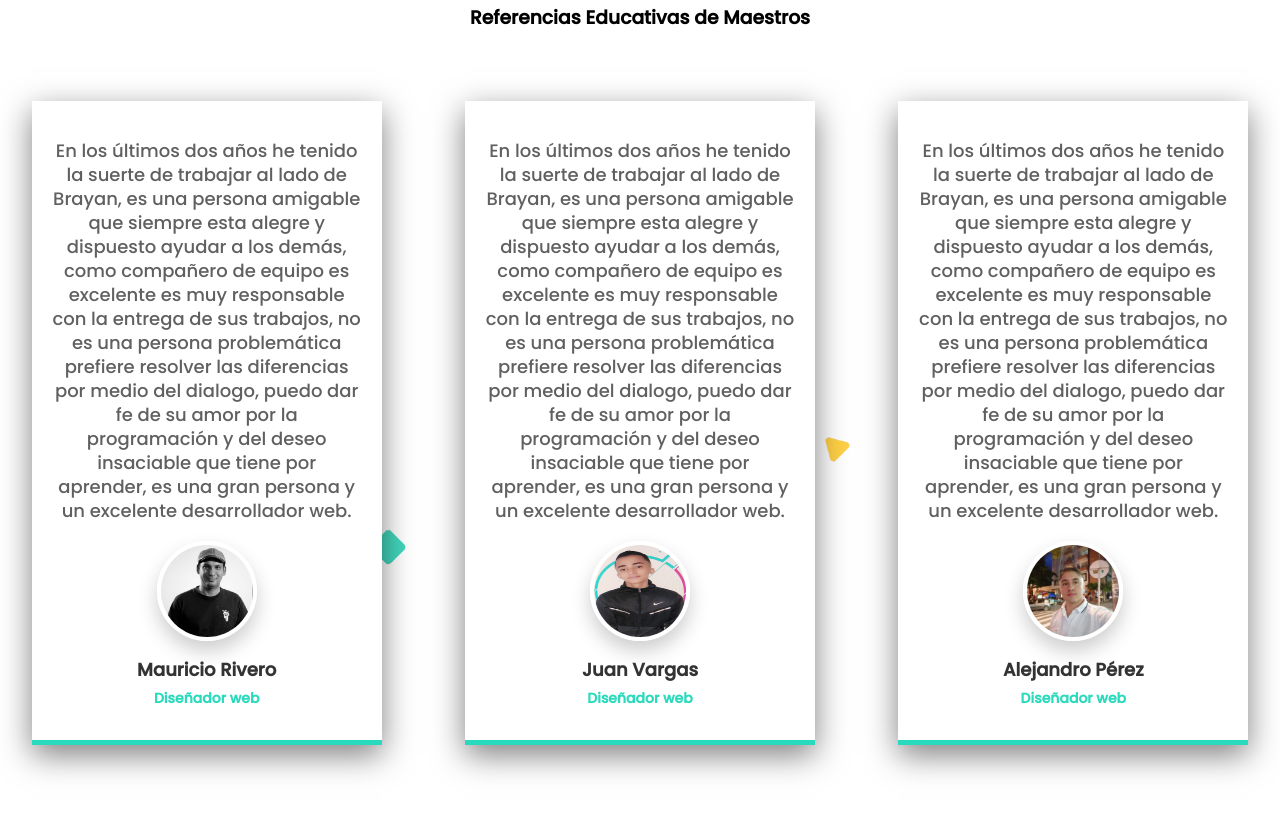
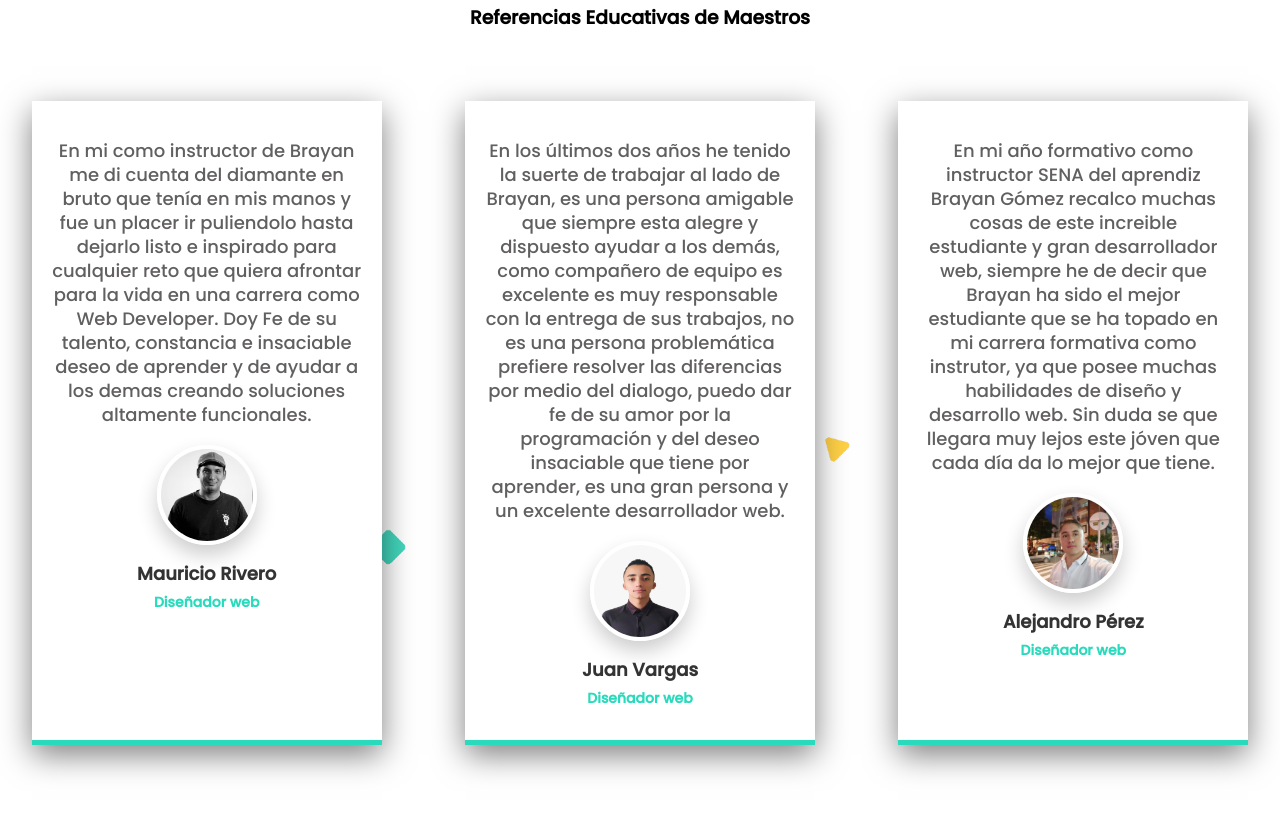
Before and after one commit to brayangomez22/brago-website, a plain HTML site: page index.html in a window 1280 px wide. Shown: the part 8325-9140 px from the top of the page. Drawn offline with Linux system fonts and the light colour scheme; a script that the page names is missing; files whose address does not match are found by name.

Commit message:
add message of Alejandro

```diff
--- a/css/contact.css
+++ b/css/contact.css
@@ -106,7 +106,6 @@
 }
 
 .c-heading h1{
-	font-family: Roboto;
 	color: #e7eef3;
 	font-size: 2.5rem;
 	font-weight: lighter;
@@ -115,7 +114,6 @@
 }
 
 .c-heading p{
-	font-family: Roboto;
 	color:#cecece;
 	font-size: 0.8rem;
 	font-weight: lighter;
--- a/css/services.css
+++ b/css/services.css
@@ -128,7 +128,6 @@
 @media(max-width:1050px){
 	.services .s-box-container{
 		flex-wrap: wrap;
-
 	}
 	.services{
 		height: auto;
--- a/css/skills.css
+++ b/css/skills.css
@@ -11,7 +11,7 @@
 	justify-content: space-around;
 	align-items: center;
 	width:90%;
-	margin:auto auto 50px auto;
+	margin: auto auto 50px auto;
 }
 
 .skill-text{
--- a/index.html
+++ b/index.html
@@ -40,7 +40,7 @@
     ================================================-->
     <div id="preloader">
       <div class="loading-area">
-          <div class="circle"></div>
+        <div class="circle"></div>
       </div>
       <div class="left-side"></div>
       <div class="right-side"></div>
@@ -386,7 +386,7 @@
     <!--==============================================
     ==================================================
     ==================================================
-    SERVICES
+     SERVICES
     ==================================================
     ==================================================
     ================================================-->
@@ -735,7 +735,7 @@
       <div class="card">
           <div class="layer"></div>
           <div class="content">
-              <p>En los últimos dos años he tenido la suerte de trabajar al lado de Brayan, es una persona amigable que siempre esta alegre y dispuesto ayudar a los demás, como compañero de equipo es excelente es muy responsable con la entrega de sus trabajos, no es una persona problemática prefiere resolver las diferencias por medio del dialogo, puedo dar fe de su amor por la programación y del deseo insaciable que tiene por aprender, es una gran persona y un excelente desarrollador web.</p>
+              <p>En mi como instructor de Brayan me di cuenta del diamante en bruto que tenía en mis manos y fue un placer ir puliendolo hasta dejarlo listo e inspirado para cualquier reto que quiera afrontar para la vida en una carrera como Web Developer. Doy Fe de su talento, constancia e insaciable deseo de aprender y de ayudar a los demas creando soluciones altamente funcionales.</p>
               <div class="image">
                   <img src="./images/testimonials/mauricio.jpg" alt="">
               </div>
@@ -750,7 +750,7 @@
           <div class="content">
               <p>En los últimos dos años he tenido la suerte de trabajar al lado de Brayan, es una persona amigable que siempre esta alegre y dispuesto ayudar a los demás, como compañero de equipo es excelente es muy responsable con la entrega de sus trabajos, no es una persona problemática prefiere resolver las diferencias por medio del dialogo, puedo dar fe de su amor por la programación y del deseo insaciable que tiene por aprender, es una gran persona y un excelente desarrollador web.</p>
               <div class="image">
-                  <img src="./images/testimonials/juan.png" alt="">
+                  <img src="./images/testimonials/juan.jpg" alt="">
               </div>
               <div class="details">
                   <h2>Juan Vargas <br> <span>Diseñador web</span></h2>
@@ -761,7 +761,7 @@
       <div class="card">
           <div class="layer"></div>
           <div class="content">
-              <p>En los últimos dos años he tenido la suerte de trabajar al lado de Brayan, es una persona amigable que siempre esta alegre y dispuesto ayudar a los demás, como compañero de equipo es excelente es muy responsable con la entrega de sus trabajos, no es una persona problemática prefiere resolver las diferencias por medio del dialogo, puedo dar fe de su amor por la programación y del deseo insaciable que tiene por aprender, es una gran persona y un excelente desarrollador web.</p>
+              <p>En mi año formativo como instructor SENA del aprendiz Brayan Gómez recalco muchas cosas de este increible estudiante y gran desarrollador web, siempre he de decir que Brayan ha sido el mejor estudiante que se ha topado en mi carrera formativa como instrutor, ya que posee muchas habilidades de diseño y desarrollo web. Sin duda se que llegara muy lejos este jóven que cada día da lo mejor que tiene.</p>
               <div class="image">
                   <img src="./images/testimonials/alejandro.jpg" alt="">
               </div>
```
Also changed, not shown: images/testimonials/juan.jpg (added), images/testimonials/juan.png (deleted), 1 other file.
